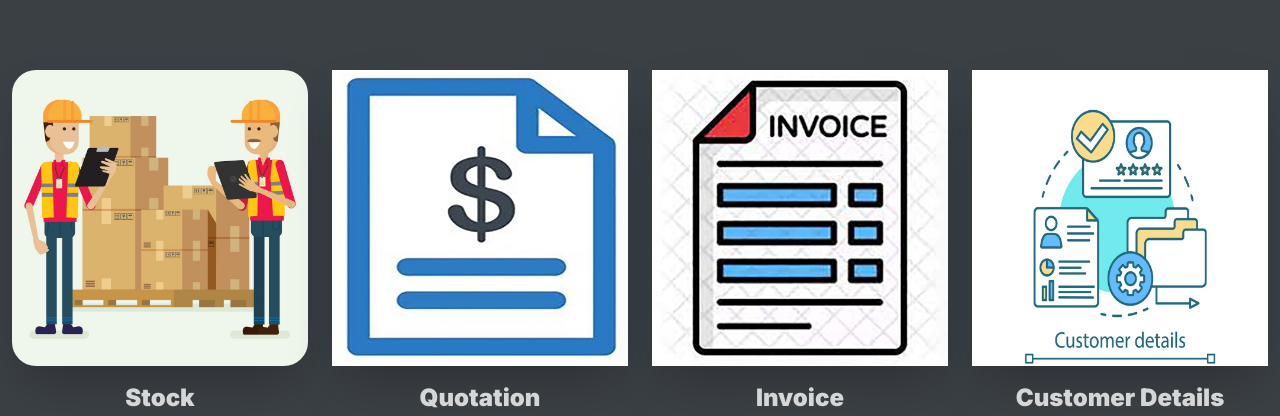
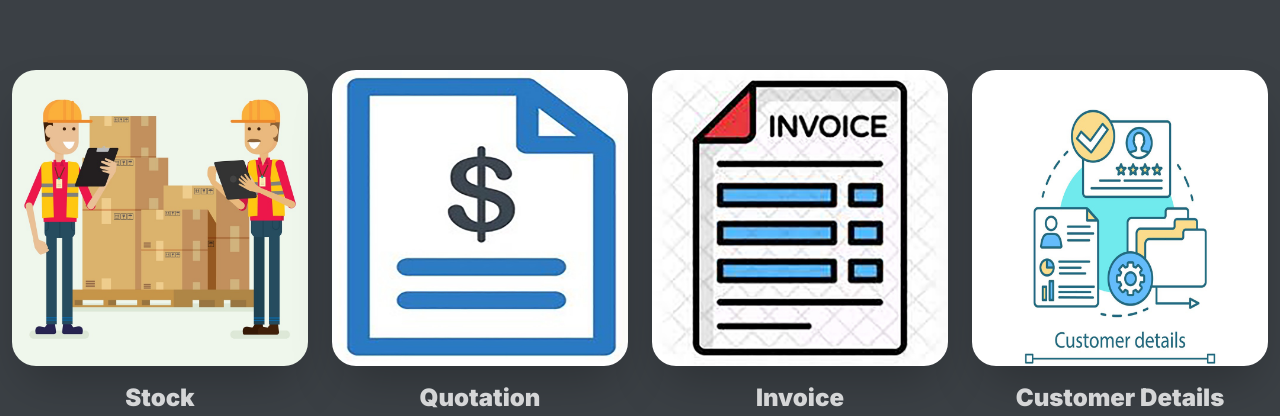
Before and after one commit to KalinduGandara/SaftyBrothers, a Next.js app: page / in a window 1280 px wide. Shown: the part 222-638 px from the top of the page. Built offline with nearby package versions, Linux system fonts and the light colour scheme.

Commit message:
stockpageedit

```diff
--- a/app/Components/SearchStock.tsx
+++ b/app/Components/SearchStock.tsx
@@ -7,15 +7,15 @@ function SearchStock() {
 <form >
                 <div>
                     <div className="flex flex-row px-3 pt-10">
-                        <div className='w-4/12 space-x-3'>
+                        <div className='w-3/12 space-x-3'>
                             {/* <label className="label" htmlFor="itemCode"><span className="label-text">Item Code</span> </label> */}
                             <input placeholder="Enter Item Code" className="input input-bordered input-primary w-full max-w-xs " type="text" id='itemCode' name='itemCode' />
                         </div>
-                        <div className='w-4/12 '>
+                        <div className='w-3/12 space-x-3'>
                             {/* <label className="label" htmlFor="itemName"><span className="label-text">Item Name</span> </label> */}
                             <input placeholder="Enter Item Code" className="input input-bordered input-primary w-full max-w-xs " type="text" id='itemName' name='itemName' />
                         </div>
-                        <div className='w-4/12 '>
+                        <div className='w-3/12 space-x-3 '>
                             <button className='w-100 btn btn-primary'>Search</button>
                         </div>
                     </div>
--- a/app/page.tsx
+++ b/app/page.tsx
@@ -14,20 +14,20 @@ export default function Home() {
 
   <Link href = '/quotation'>
  <div className='mx-3'>
- <img className=" h-250 w-400 object-center shadow-2xl" src="/images/quoteicon.jpg"  />
+ <img className=" h-250 w-400 object-center rounded-3xl shadow-2xl" src="/images/quoteicon.jpg"  />
  <h1 className="text-center pt-4  font-black text-2xl">Quotation</h1>
  </div >
  </Link>
  <Link href = '/invoice'>
 <div className='mx-3'>
-<img className="h-250 w-400 object-center shadow-2xl" src="/images/invoiceicon.jpg" />
+<img className="h-250 w-400 object-center rounded-3xl shadow-2xl" src="/images/invoiceicon.jpg" />
 <h1 className="text-center pt-4  font-black text-2xl">Invoice</h1>
 
 </div>
 </Link>
 <Link href = '/customerdetails'>
 <div className='mx-3' >
-<img className="h-250 w-400 object-center shadow-2xl" src="/images/custom.jpg" />
+<img className="h-250 w-400 object-center rounded-3xl shadow-2xl" src="/images/custom.jpg" />
 <h1 className="text-center pt-4  font-black text-2xl">Customer Details</h1>
 
 </div>
--- a/app/stock/page.tsx
+++ b/app/stock/page.tsx
@@ -65,11 +65,11 @@ function StockPage() {
       <div className=' flex felx-row px-full pt-5' >
      <div className='bg-primary text-center text-4xl top-10 font-black text-white w-full rounded w-12/12'>STOCKS</div>
          </div>
-      <div className='flex flex-row px-3'>
-        <div className='w-10/12 px-3'>
+      <div className='flex flex-row  px-3'>
+        <div className='w-3/4 '>
           <SearchStock />
         </div>
-        <div className='w-2/12 pt-8'>
+        <div className='w-1/4 pt-8'>
           {/* <button className="btn btn-primary mt-5">Add Stock</button> */}
           {/* <AddStockCollapse onSubmit={onSubmit} /> */}
           <button className="btn btn-accent " onClick={() => { setAddStockModalOpen(true) }}>Add Stock</button>
```
